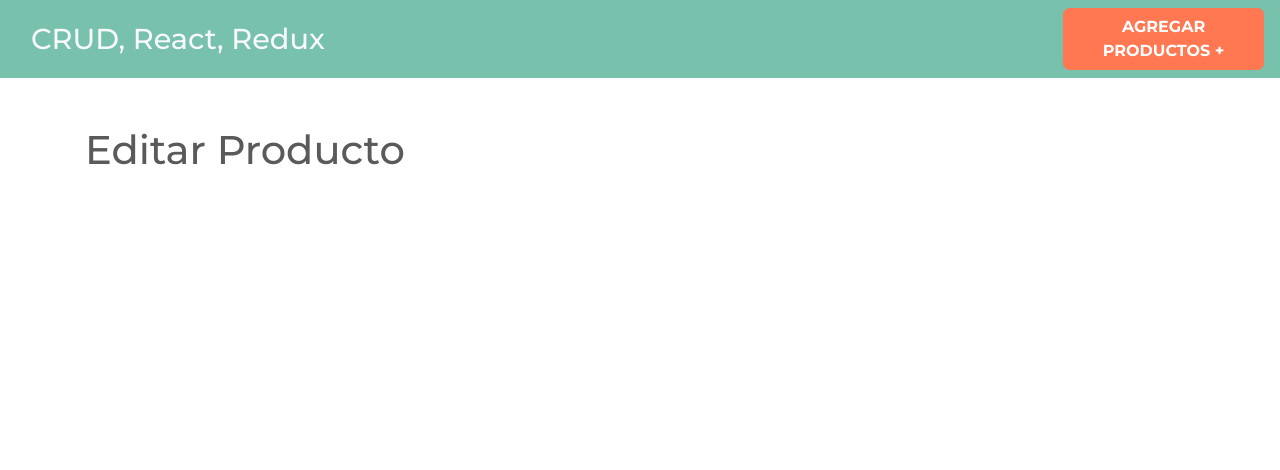
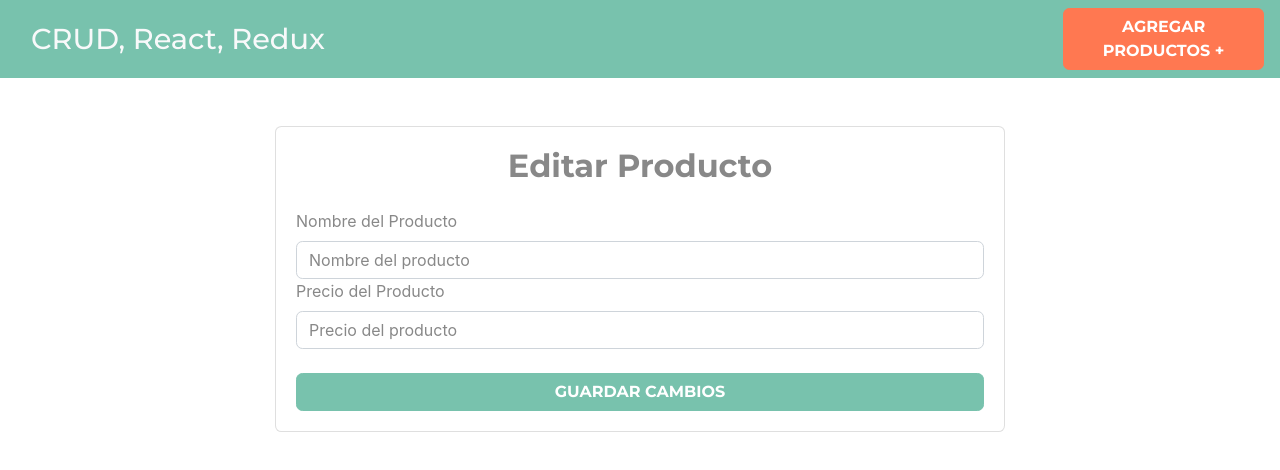
Before and after one commit to Liliaborrazas/crudredux, a React (Create React App) app: page /productos/editar/1 in a window 1280 px wide. Shown: the top 470 px of the page. Built offline with nearby package versions, Linux system fonts and the light colour scheme.

Commit message:
Componente edit, nuevo producto

```diff
--- a/src/components/EditarProducto.js
+++ b/src/components/EditarProducto.js
@@ -2,8 +2,44 @@
 
 const EditarProducto = () => {
     return(
-        <h1>Editar Producto</h1>
-    )
+        <div className="row justify-content-center">
+        <div className="col-md-8">
+            <div className="card">
+                <div className="card-body">
+                    <h2 className="text-center mb-4 font-weight-bold">
+                        Editar Producto
+                    </h2>
+                    <form>
+                        <div className="form-grup">
+                            <label>Nombre del Producto</label>
+                            <input
+                                type='text'
+                                className='form-control'
+                                placeholder='Nombre del producto'
+                                name='nombre'
+                            />
+                        </div>
+                        <div className="form-grup">
+                            <label>Precio del Producto</label>
+                            <input
+                                type='text'
+                                className='form-control'
+                                placeholder='Precio del producto'
+                                name='precio'
+                            />
+                        </div>
+                        <button
+                            type='submit'
+                            className='btn btn-primary font-weight-bold text-uppercase mt-4 d-block w-100'>
+                            Guardar Cambios
+                        </button>
+                    </form>
+                </div>
+
+            </div>
+
+        </div>
+    </div>    )
 }
 
 export default EditarProducto;
--- a/src/components/NuevoProducto.js
+++ b/src/components/NuevoProducto.js
@@ -9,7 +9,31 @@
                         <h2 className="text-center mb-4 font-weight-bold">
                             Agregar Nuevo Producto
                         </h2>
-
+                        <form>
+                            <div className="form-grup">
+                                <label>Nombre del Producto</label>
+                                <input
+                                    type='text'
+                                    className='form-control'
+                                    placeholder='Nombre del producto'
+                                    name='nombre'
+                                />
+                            </div>
+                            <div className="form-grup">
+                                <label>Precio del Producto</label>
+                                <input
+                                    type='text'
+                                    className='form-control'
+                                    placeholder='Precio del producto'
+                                    name='precio'
+                                />
+                            </div>
+                            <button
+                                type='submit'
+                                className='btn btn-primary font-weight-bold text-uppercase mt-4 d-block w-100'>
+                                Agregar
+                            </button>
+                        </form>
                     </div>
 
                 </div>
--- a/src/components/Productos.js
+++ b/src/components/Productos.js
@@ -2,7 +2,22 @@
 
 const Productos = () => {
     return(
-        <h1>Lista de Productos</h1>
+        <>
+        <h2 className="text-center my-5">Listado de Productos</h2>
+        <table className="table table-striped">
+            <thead className="bg-primary table-dark">
+                <tr>
+                    <th scope="col">Nombre</th>
+                    <th scope="col">Precio</th>
+                    <th scope="col">Acciones</th>
+                </tr>
+            </thead>
+            <tbody>
+
+            </tbody>
+
+        </table>
+        </>
     )
 }
 
```
